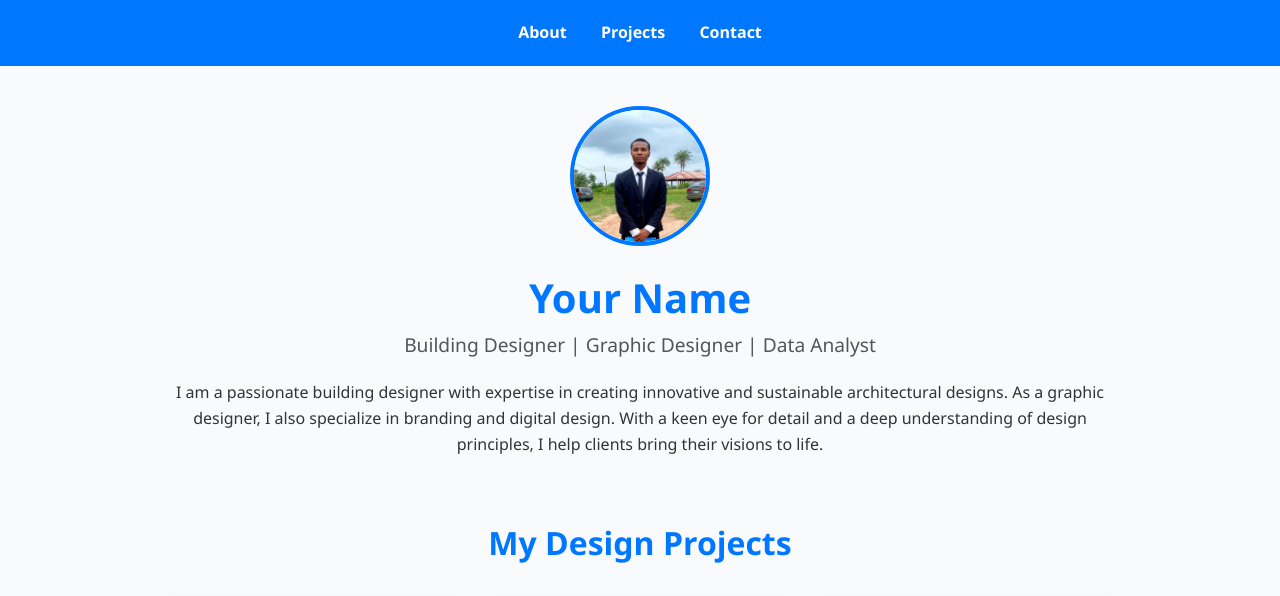
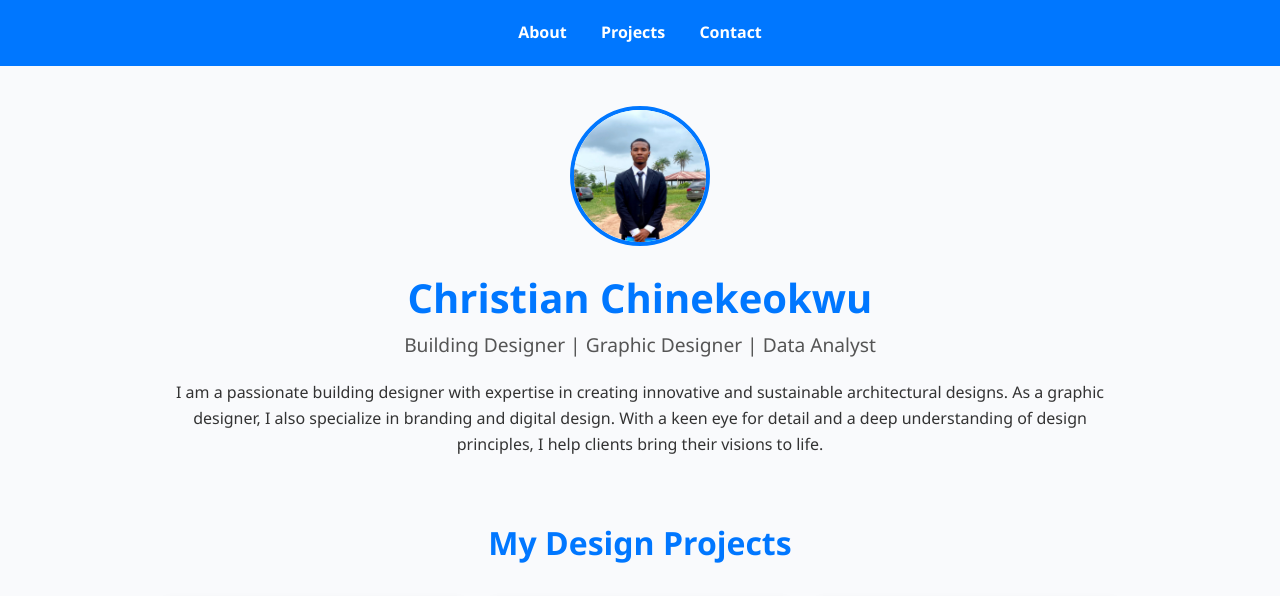
Before and after one commit to RYF-CL-4-SS-I-C/Portfolio-Site, a plain HTML site: page index.html in a window 1280 px wide. Shown: the top 596 px of the page. Drawn offline with Linux system fonts and the light colour scheme.

Commit message:
Update index.html

```diff
--- a/index.html
+++ b/index.html
@@ -180,7 +180,7 @@
 
     <section id="about" class="intro">
       <img src="Images/20250429_164847.jpg" alt="Profile Photo" />
-      <h1>Your Name</h1>
+      <h1>Christian Chinekeokwu</h1>
       <div class="subtitle">Building Designer | Graphic Designer | Data Analyst</div>
       <p>
         I am a passionate building designer with expertise in creating innovative and sustainable architectural designs. As a graphic designer, I also specialize in branding and digital design. With a keen eye for detail and a deep understanding of design principles, I help clients bring their visions to life.
```
